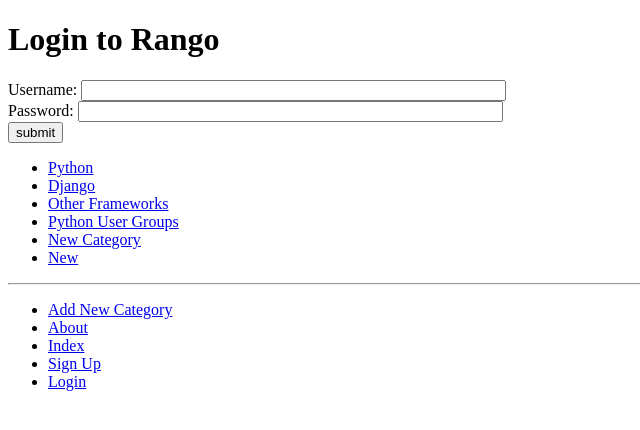
After one commit to diditpramudita2007/tango_with_django_project, a Django app: page /rango/login/ in a window 1280 px wide. The commit adds this page. Shown: the top 430 px of the page, without its empty margins (0-640 px from the left). Run offline with Django 3.2, Linux system fonts and the light colour scheme; data comes from the database, SQL or seed files in the repository; both versions use the stored data as it was after the commit.

Commit message:
Add login to index page

```diff
--- a/rango/urls.py
+++ b/rango/urls.py
@@ -13,4 +13,5 @@
     url(r'category/(?P<category_name_slug>[\w\-]+)/add_page/$',
         views.add_page, name='add_page'),
     url(r'^register/$',views.register, name='register'), # New pattern!
+    url(r'^login/$', views.user_login, name='login'),
 ]
--- a/rango/views.py
+++ b/rango/views.py
@@ -3,14 +3,15 @@
 
 from django.shortcuts import render
 
-from django.http import HttpResponse
+from django.http import HttpResponseRedirect, HttpResponse
 
 # Import the Category model
 from rango.models import Category, Page
 from rango.forms import CategoryForm
 from rango.forms import PageForm
 from rango.forms import UserForm, UserProfileForm
-
+from django.contrib.auth import authenticate, login
+from django.core.urlresolvers import reverse
 
 def show_category(request, category_name_slug):
 	# Create a context dictionary which we can pass
@@ -161,3 +162,44 @@
                   {'user_form': user_form,
                    'profile_form': profile_form,
                    'registered': registered})
+
+def user_login(request):
+    # if the request is a HTTP POST, try to pull out the relevant information
+    if request.method == 'POST':
+        # Gather the username and password provided by the user
+        # This information is obtained from the login form
+        # We use request.POST.get('<variable>') as opposed
+        # to request.POST{'<variable>'}, because the
+        # request.POST.get('<varibale>') returns None if the
+        # value does not exist, while the second one will raise
+        # a KeyError exception
+        username = request.POST.get('username')
+        password = request.POST.get('password')
+
+        # Use Djanjos machinery to attempt to see if the username/password
+        # combination is valid - a User object is returned if it is
+        user = authenticate(username=username, password=password)
+
+        # if we have a User object, the detials are correct.
+        # If None, no user with mathcing credentials was found.
+        if user:
+            # is the account active? it could have been disabled
+            if user.is_active:
+                # If the account is valid and active, we can log the user in
+                # We'll send the user back to the homepage
+                login(request, user)
+                return HttpResponseRedirect(reverse('index'))
+            else:
+                # An inactive account was used - no logging in
+                return HttpResponse("Your Rango account is disabled.")
+        else:
+            # bad login details were provided. So we cant log the user in.
+            print("Invalid login details: {0}, {1}".format(username, password))
+            return HttpResponse("Invalid login details supplied.")
+
+    # The request is not a HTTP POST, so display the login form.
+    #  This scenerio would most likely be a HTTP GET.
+    else:
+    # No contect variables to pass to the template system, hence the
+    # blank dictionary object...
+                return render(request, 'rango/login.html', {})
--- a/templates/rango/base.html
+++ b/templates/rango/base.html
@@ -28,6 +28,7 @@
                 <li><a href="{% url 'about' %}">About</a></li>
                 <li><a href="{% url 'index' %}">Index</a></li>
                 <li><a href="{% url 'register' %}">Sign Up</a></li>
+                <li><a href="{% url 'login' %}">Login</a></li>
             </ul>
         </div>
     </body>
--- /dev/null
+++ b/templates/rango/login.html
@@ -0,0 +1,18 @@
+{% extends 'rango/base.html' %}
+{% load staticfiles %}
+
+{% block title_block %}
+    Login
+{% endblock %}
+
+{% block body_block %}
+<h1>Login to Rango</h1>
+<form id="login_form" method="post" action="{% url 'login' %}">
+    {% csrf_token %}
+    Username: <input type="text" name="username" value="" size="50" />
+    <br />
+    Password: <input type="password" name="password" value="" size="50" />
+    <br />
+    <input type="submit" value="submit" />
+</form>
+{% endblock %}
```
Also changed, not shown: templates/rango/index.html (+6 -3 lines), db.sqlite3.
